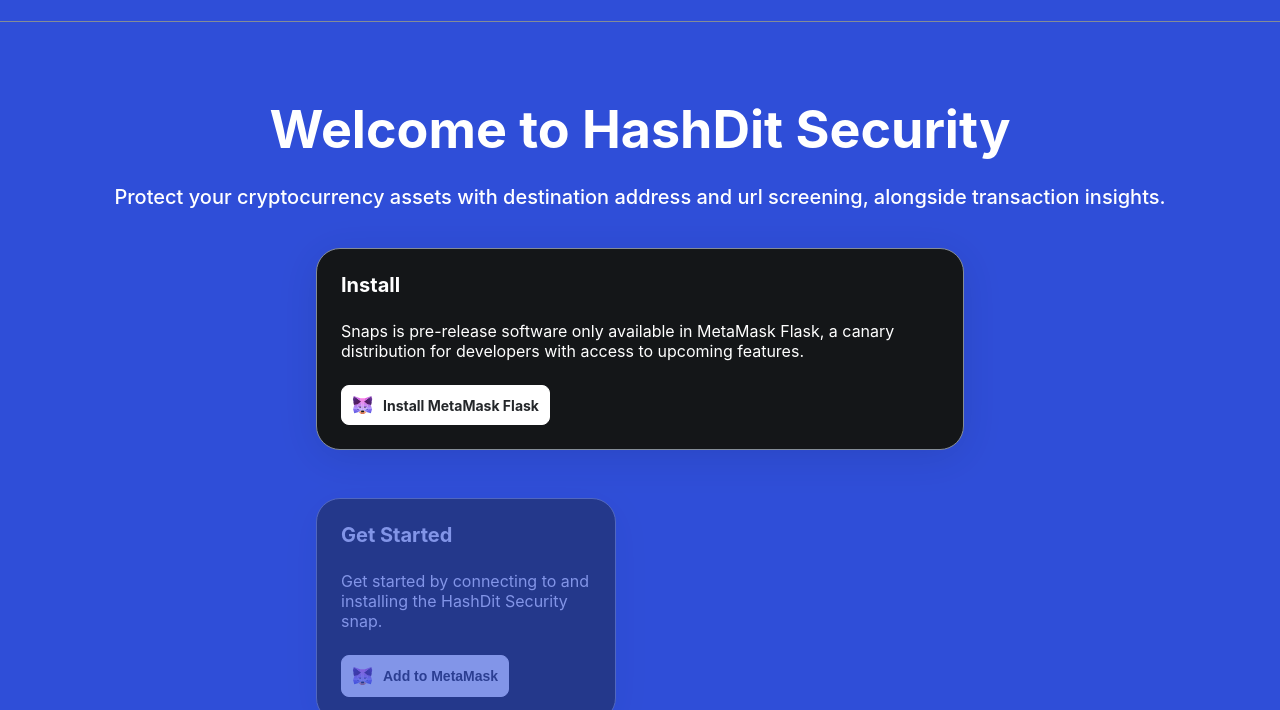
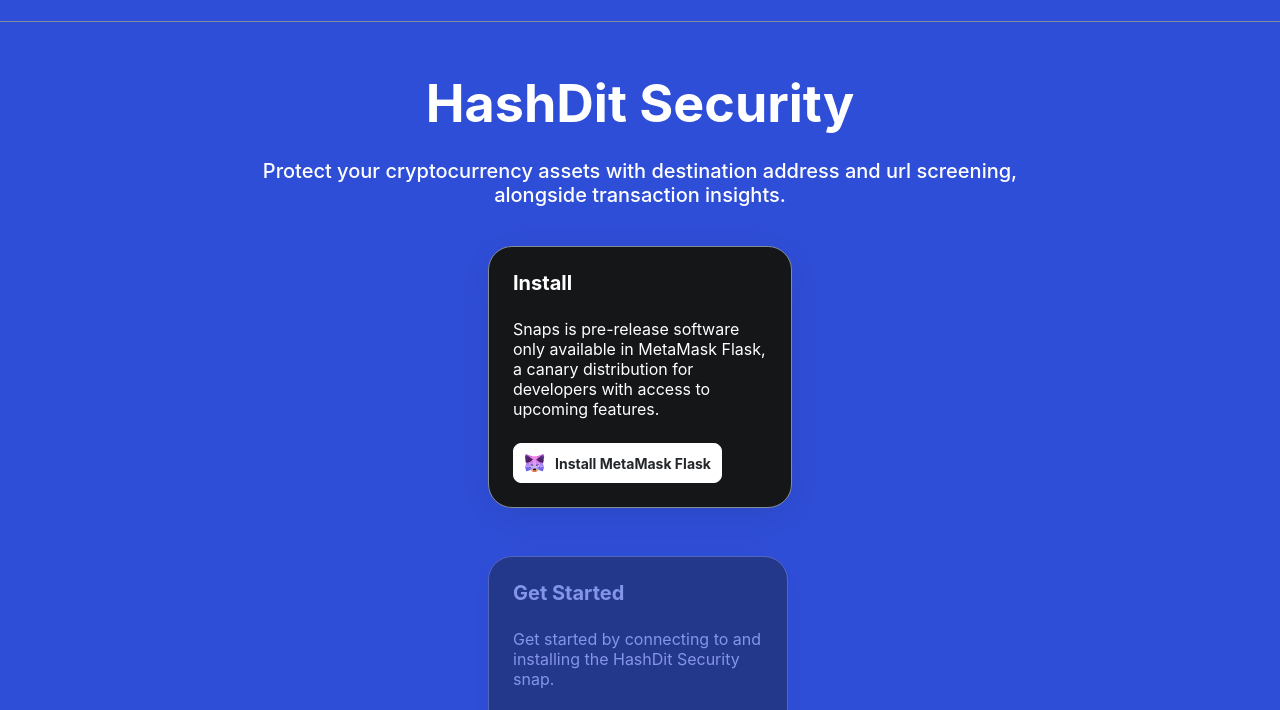
Before and after one commit to hashdit/metamask-snap, a Gatsby site in the folder packages/site/: page / in a window 1280 px wide. Shown: the part 77-787 px from the top of the page. Built offline with nearby package versions, Linux system fonts and the light colour scheme; Gatsby itself is replaced by a stand-in of ours.

Commit message:
Box centered and description centered

```diff
--- a/packages/site/src/pages/index.tsx
+++ b/packages/site/src/pages/index.tsx
@@ -20,8 +20,8 @@
   flex-direction: column;
   align-items: center;
   flex: 1;
-  margin-top: 7.6rem;
-  margin-bottom: 7.6rem;
+  margin-top: 5rem;
+  margin-bottom: 4rem;
   ${({ theme }) => theme.mediaQueries.small} {
     padding-left: 2.4rem;
     padding-right: 2.4rem;
@@ -56,7 +56,7 @@
   flex-direction: row;
   flex-wrap: wrap;
   justify-content: space-between;
-  max-width: 64.8rem;
+  max-width: 30.4rem;
   width: 100%;
   height: 100%;
   margin-top: 1.5rem;
@@ -105,10 +105,13 @@
   return (
     <Container>
       <Heading>
-        Welcome to HashDit Security
+        HashDit Security
       </Heading>
       <Subtitle>
-        Protect your cryptocurrency assets with destination address and url screening, alongside transaction insights.
+        Protect your cryptocurrency assets with destination address and url screening,
+      </Subtitle>
+      <Subtitle>
+        alongside transaction insights.
       </Subtitle>
       <CardContainer>
         {state.error && (
```
